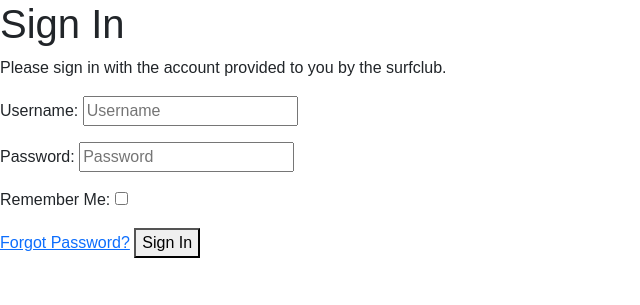
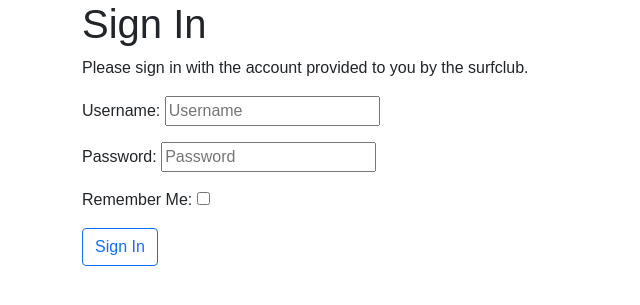
Before and after one commit to Cillian-G/The_Lineup, a Django app: page /accounts/login/ in a window 1280 px wide. Shown: the part 96-401 px from the top of the page, without its empty margins (0-640 px from the left). Run offline with Django 3.2, Linux system fonts and the light colour scheme; some libraries are stand-ins or nearby versions; some web fonts are replaced.

Commit message:
Add left padding to login/logout pages

```diff
--- a/templates/account/login.html
+++ b/templates/account/login.html
@@ -6,19 +6,22 @@
 {% block head_title %}{% trans "Sign In" %}{% endblock %}
 
 {% block content %}
-
+<div class="container pl-2">
 <h1>{% trans "Sign In" %}</h1>
-
+</div>
+<div class="container pl-2">
 <p> Please sign in with the account provided to you by the surfclub.</p>
-
+</div>
+<div class="container pl-2">
 <form class="login" method="POST" action="{% url 'account_login' %}">
   {% csrf_token %}
   {{ form.as_p }}
   {% if redirect_field_value %}
   <input type="hidden" name="{{ redirect_field_name }}" value="{{ redirect_field_value }}" />
   {% endif %}
-  <a class="button secondaryAction" href="{% url 'account_reset_password' %}">{% trans "Forgot Password?" %}</a>
-  <button class="primaryAction" type="submit">{% trans "Sign In" %}</button>
+  <button class="primaryAction btn btn-outline-primary" type="submit">{% trans "Sign In" %}</button>
 </form>
+</div>
+
 
 {% endblock %}
```
Also changed, not shown: templates/account/logout.html (+10 -6 lines).
